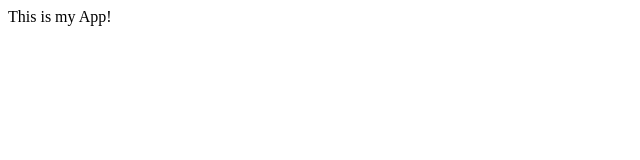
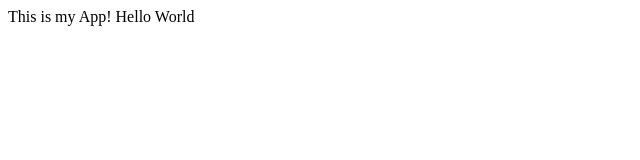
Before and after one commit to MagicCarp87/myappsample, a plain HTML site: page index.html in a window 1280 px wide. Shown: the whole page, without its empty margins (0-640 px from the left). Drawn offline with Linux system fonts and the light colour scheme.

Commit message:
second commit

```diff
--- a/index.html
+++ b/index.html
@@ -6,6 +6,6 @@
     <title>Document</title>
   </head>
   <body>
-    This is my App!
+    This is my App! Hello World
   </body>
 </html>
```
